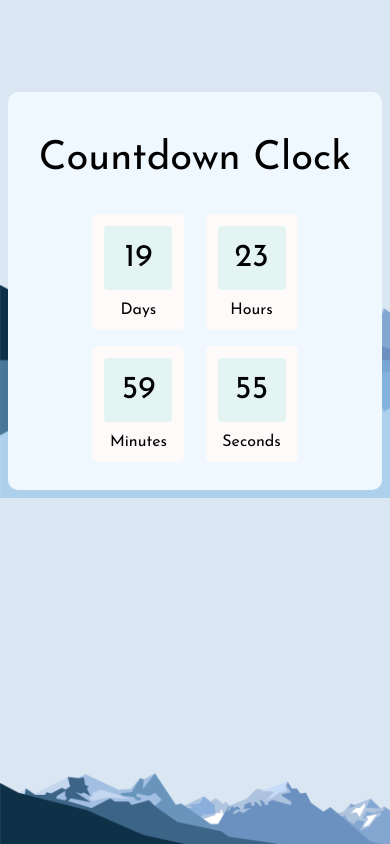
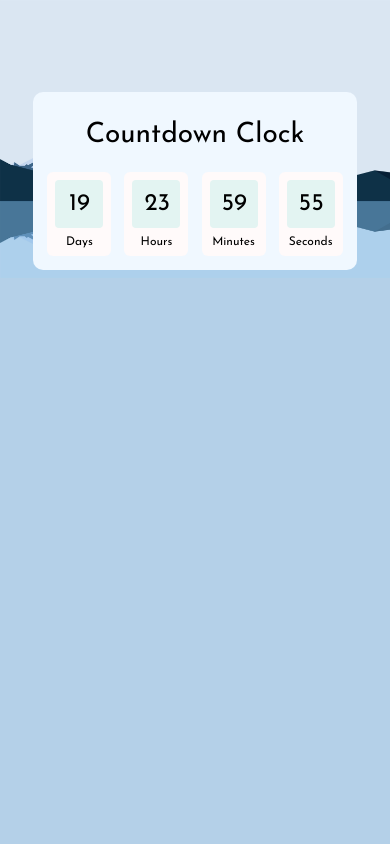
Before and after one commit to Anton-Karpena/countdown_clock, a website built with Parcel: page src/index.html in a window 390 px wide. Built offline with nearby package versions, Linux system fonts and the light colour scheme.

Commit message:
tablet layout added

```diff
--- a/src/style.scss
+++ b/src/style.scss
@@ -4,6 +4,8 @@ body {
   align-items: center;
   background-image: url(./image/701802.jpg);
   background-size: cover;
+  background-repeat: no-repeat;
+  background-color: rgb(180, 208, 232);
   font-family: 'Josefin Sans', sans-serif;
 }
 
@@ -14,10 +16,18 @@ body {
   border-radius: 10px;
   background-color: aliceblue;
 
+  @media (max-width: 768px) {
+    padding: 10px;
+  }
+
   &__header {
     color: #000;
     font-weight: 100;
     font-size: 40px;
+
+    @media (max-width: 768px) {
+      font-size: 28px;
+    }
   }
 
   &__block {
@@ -27,6 +37,12 @@ body {
     border-radius: 6px;
     background: snow;
     font-size: 32px;
+
+    @media (max-width: 768px) {
+      font-size: 24px;
+      margin: 4px;
+      padding: 8px;
+    }
   }
 
   &__span {
@@ -35,10 +51,20 @@ body {
     padding: 16px;
     border-radius: 4px;
     background: rgb(227, 244, 242);
+
+    @media (max-width: 768px) {
+      width: 24px;
+      padding: 12px;
+    }
   }
 
   &__text {
     padding-top: 12px;
     font-size: 16px;
+
+    @media (max-width: 768px) {
+      padding-top: 8px;
+      font-size: 12px;
+    }
   }
 }
```
